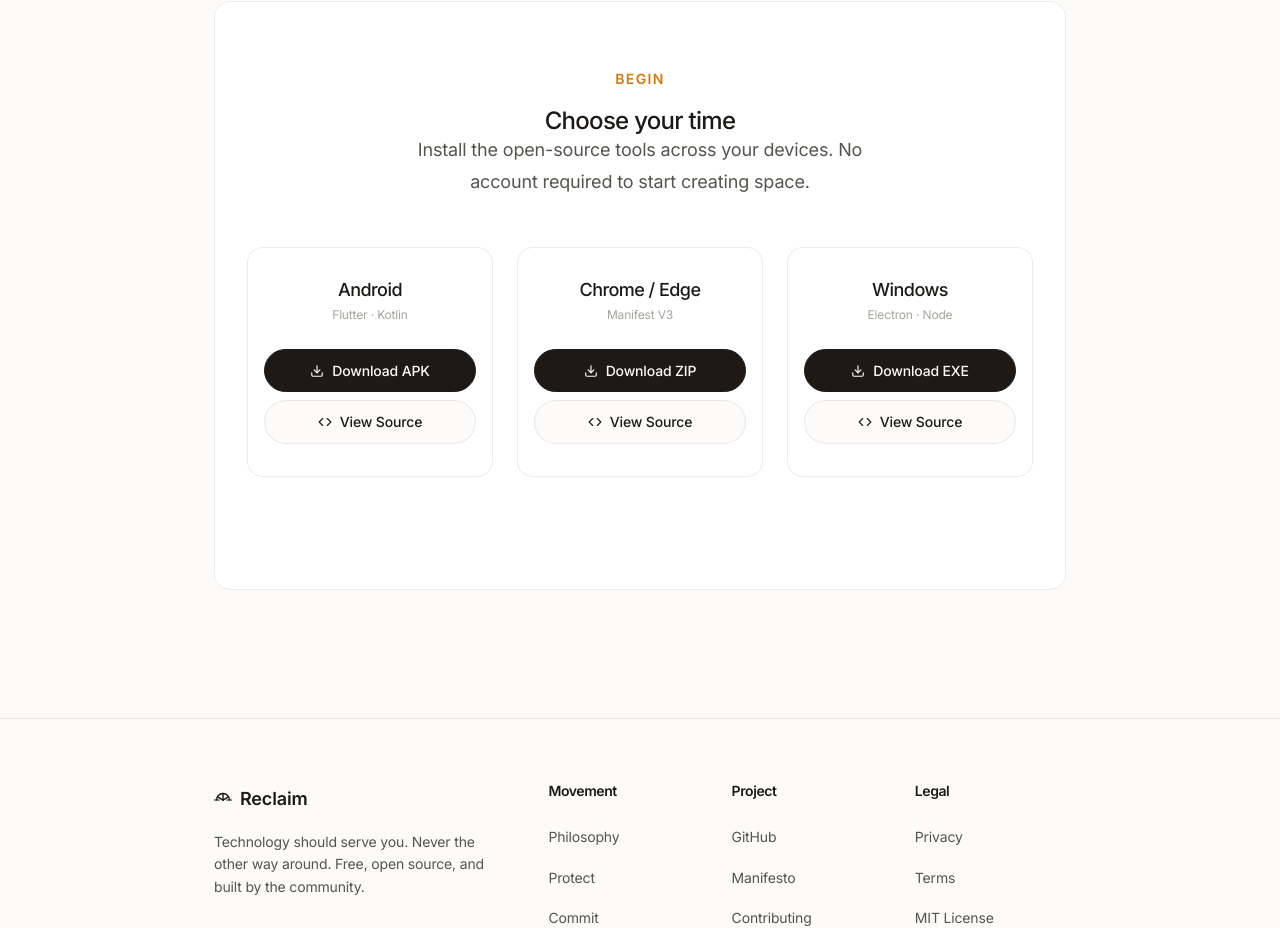
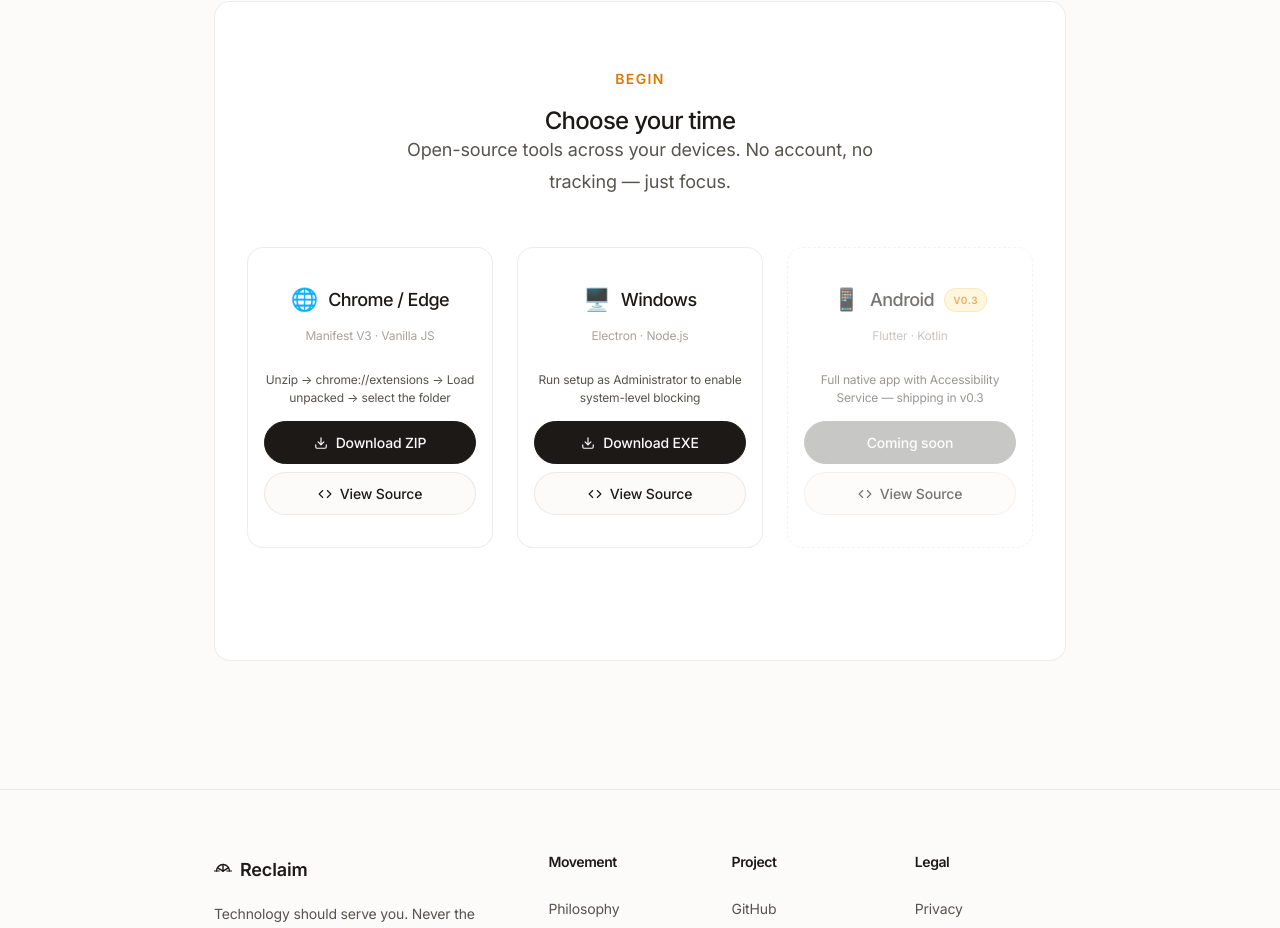
Before and after one commit to yashhackz360/Reclaim, a Next.js app in the folder reclaim-web/: page / in a window 1280 px wide. Shown: the part 6560-7488 px from the top of the page. Built offline with nearby package versions, Linux system fonts and the light colour scheme.

Commit message:
feat: park Android for v0.3 — mark coming soon on website, make CI non-blocking, release desktop+extension independently

```diff
--- a/reclaim-web/app/globals.css
+++ b/reclaim-web/app/globals.css
@@ -500,6 +500,15 @@
   transform: translateY(-2px);
   box-shadow: var(--shadow-sm);
 }
+.dl-card-soon {
+  opacity: 0.6;
+  border-style: dashed;
+  pointer-events: none;
+}
+.dl-card-soon:hover {
+  transform: none;
+  box-shadow: none;
+}
 .dl-platform { font-size: var(--text-lg); margin-bottom: var(--space-1); color: var(--text-primary); }
 .dl-tech { font-size: var(--text-xs); color: var(--text-tertiary); margin-bottom: var(--space-6); }
 .dl-actions {
--- a/reclaim-web/app/page.tsx
+++ b/reclaim-web/app/page.tsx
@@ -503,28 +503,38 @@
 
 function Download() {
   const r = useReveal();
-  const releaseBase = "https://github.com/yashhackz360/Reclaim/releases/download/v0.2.0-alpha";
+  // v0.2.6-alpha has desktop EXE + extension ZIP. Android parked for v0.3.
+  const releaseBase = "https://github.com/yashhackz360/Reclaim/releases/download/v0.2.6-alpha";
   const cards = [
+    {
+      platform: "Chrome / Edge",
+      tech: "Manifest V3 · Vanilla JS",
+      icon: "🌐",
+      source: "https://github.com/yashhackz360/Reclaim/tree/main/reclaim-extension",
+      downloadUrl: `${releaseBase}/reclaim-extension.zip`,
+      downloadLabel: "Download ZIP",
+      comingSoon: false,
+      instructions: "Unzip → chrome://extensions → Load unpacked → select the folder",
+    },
+    {
+      platform: "Windows",
+      tech: "Electron · Node.js",
+      icon: "🖥️",
+      source: "https://github.com/yashhackz360/Reclaim/tree/main/reclaim-desktop",
+      downloadUrl: `${releaseBase}/reclaim-desktop.zip`,
+      downloadLabel: "Download EXE",
+      comingSoon: false,
+      instructions: "Run setup as Administrator to enable system-level blocking",
+    },
     {
       platform: "Android",
       tech: "Flutter · Kotlin",
+      icon: "📱",
       source: "https://github.com/yashhackz360/Reclaim/tree/main/reclaim-android",
-      downloadUrl: `${releaseBase}/reclaim-android.apk`,
-      downloadLabel: "Download APK",
-    },
-    {
-      platform: "Chrome / Edge",
-      tech: "Manifest V3",
-      source: "https://github.com/yashhackz360/Reclaim/tree/main/reclaim-extension",
-      downloadUrl: `${releaseBase}/reclaim-extension.zip`,
-      downloadLabel: "Download ZIP",
-    },
-    {
-      platform: "Windows",
-      tech: "Electron · Node",
-      source: "https://github.com/yashhackz360/Reclaim/tree/main/reclaim-desktop",
-      downloadUrl: `${releaseBase}/Reclaim.Setup.1.0.0.exe`,
-      downloadLabel: "Download EXE",
+      downloadUrl: null,
+      downloadLabel: null,
+      comingSoon: true,
+      instructions: "Full native app with Accessibility Service — shipping in v0.3",
     },
   ];
 
@@ -535,21 +545,41 @@
           <span className="sh-tag">Begin</span>
           <h2>Choose your time</h2>
           <p style={{ fontSize: "var(--text-lg)", color: "var(--text-secondary)", maxWidth: "500px", margin: "0 auto var(--space-4)" }}>
-            Install the open-source tools across your devices. No account required to start creating space.
+            Open-source tools across your devices. No account, no tracking — just focus.
           </p>
           <div className="download-grid">
             {cards.map(c => (
-              <div className="dl-card" key={c.platform}>
-                <h3 className="dl-platform">{c.platform}</h3>
+              <div className={`dl-card${c.comingSoon ? " dl-card-soon" : ""}`} key={c.platform}>
+                <div style={{ display: "flex", alignItems: "center", gap: "10px", marginBottom: "6px" }}>
+                  <span style={{ fontSize: "22px" }}>{c.icon}</span>
+                  <h3 className="dl-platform" style={{ margin: 0 }}>{c.platform}</h3>
+                  {c.comingSoon && (
+                    <span style={{
+                      marginLeft: "auto", fontSize: "10px", fontWeight: 600,
+                      letterSpacing: "0.06em", textTransform: "uppercase",
+                      background: "var(--amber-l, #FEF3C7)", color: "var(--amber, #D97706)",
+                      padding: "2px 8px", borderRadius: "20px", border: "1px solid rgba(217,119,6,0.2)"
+                    }}>v0.3</span>
+                  )}
+                </div>
                 <p className="dl-tech">{c.tech}</p>
+                <p style={{ fontSize: "12px", color: "var(--text-secondary)", marginBottom: "14px", lineHeight: 1.5 }}>
+                  {c.instructions}
+                </p>
                 <div className="dl-actions">
+                  {c.comingSoon ? (
+                    <span className="dl-btn-label dl-btn-primary" style={{ opacity: 0.4, cursor: "not-allowed", pointerEvents: "none" }}>
+                      Coming soon
+                    </span>
+                  ) : (
                     <a
-                    href={c.downloadUrl}
+                      href={c.downloadUrl!}
                       className="dl-btn-label dl-btn-primary"
                       download
                     >
                       <IconDownload /> {c.downloadLabel}
                     </a>
+                  )}
                   <a
                     href={c.source}
                     className="dl-btn-label dl-btn-secondary"
@@ -567,6 +597,7 @@
     </section>
   );
 }
+
 
 /* ─── Footer ────────────────────────────────────────────────────────────── */
 function Footer() {
```
Lines whose indentation alone changed are shown as unchanged.
